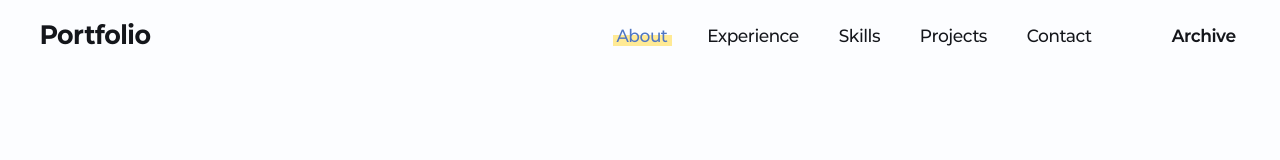
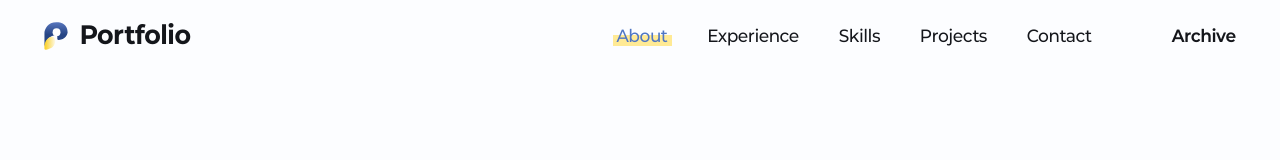
Before and after one commit to chaei388/portfolio, a React (Vite) app: page /#about in a window 1280 px wide. Shown: the top 160 px of the page. Built offline with nearby package versions, Linux system fonts and the light colour scheme; a web font is replaced by a local one.

Commit message:
style: Header 로고 아이콘 추가
변경 내용

- Header 로고 텍스트 왼쪽에 favicon 아이콘 추가 및 기본 스타일링

```diff
--- a/src/components/common/Header/Header.module.css
+++ b/src/components/common/Header/Header.module.css
@@ -1,6 +1,6 @@
 .header {
   position: sticky;
-  top: 0; /* top: 0이면 화면 맨 위에 닿는 순간부터 고정 */
+  top: 0; /* 화면 맨 위에 닿는 순간부터 고정 */
 
   /* z-index: 겹치는 요소의 앞뒤 순서 → Header가 본문 섹션 위에 보이도록 설정 */
   z-index: 10;
@@ -19,8 +19,19 @@
 }
 
 .logo {
+  display: inline-flex; /* 이미지와 텍스트를 한 줄에 배치 */
+  align-items: center; /* 아이콘과 로고 텍스트 세로 가운데 정렬 */
+  gap: 0.5rem; /* 8px */
+
   font: var(--font-logo);
   color: var(--gray-900);
+}
+
+.logoIcon {
+  width: 2rem; /* 32px */
+  height: 2rem; /* 32px */
+
+  display: block;
 }
 
 /* (마우스 말고 키보드로 이동 시 ex. Tab키 이동)
--- a/src/components/common/Header/Header.tsx
+++ b/src/components/common/Header/Header.tsx
@@ -14,9 +14,10 @@ function Header() {
   return (
     <header className={styles.header}>
       <div className={`container ${styles.inner}`}>
-        {/* 로고(글씨) */}
+        {/* 로고: favicon 이미지와 Portfolio 텍스트를 하나의 링크로 사용 */}
         <Link to="/" className={styles.logo} onClick={handleLogoClick}>
-          Portfolio
+          <img src="/favicon.svg" alt="" className={styles.logoIcon} />
+          <span>Portfolio</span>
         </Link>
 
         {/* 메인 네비게이션 */}
```
